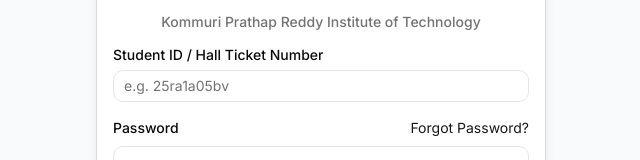
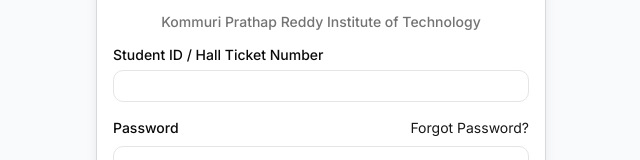
Before and after one commit to vanchamanjunathreddy1586/kprit-portal, a Next.js app: page /login in a window 1280 px wide. Shown: the part 311-471 px from the top of the page, without its empty margins (319-959 px from the left). Built offline with nearby package versions, Linux system fonts and the light colour scheme.

Commit message:
Remove placeholder example

```diff
--- a/src/components/auth/login-form.tsx
+++ b/src/components/auth/login-form.tsx
@@ -65,7 +65,6 @@
             <Input
               id="email"
               type="text"
-              placeholder="e.g. 25ra1a05bv"
               required
               value={email}
               onChange={(e) => setEmail(e.target.value)}
```
